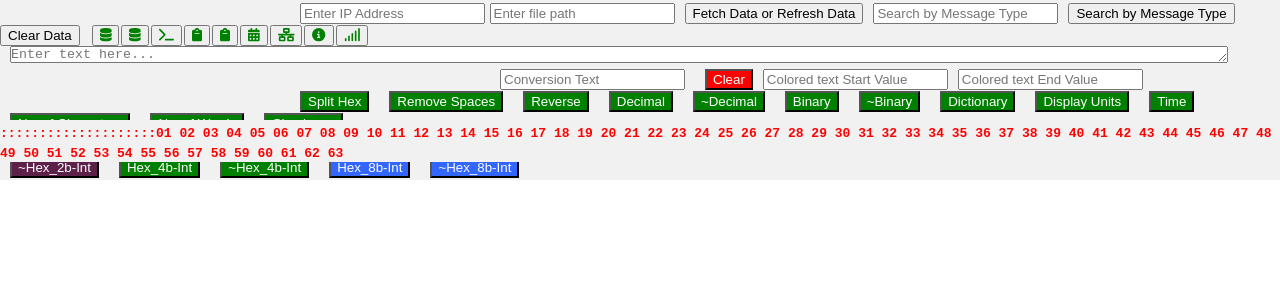
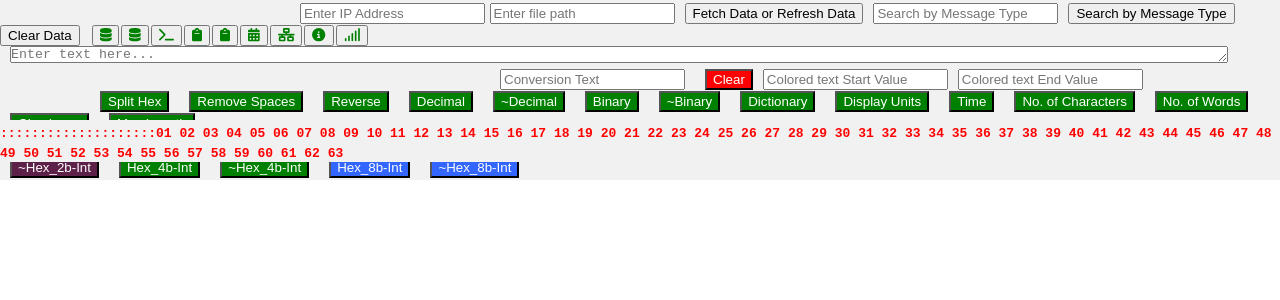
Before and after one commit to pavanpenneti/CLITesting, a React (Create React App) app: page / in a window 1280 px wide. Shown: the top 300 px of the page. Built offline with nearby package versions, Linux system fonts and the light colour scheme.

Commit message:
added msg length

```diff
--- a/public/index.html
+++ b/public/index.html
@@ -27,7 +27,7 @@
       work correctly both with client-side routing and a non-root public URL.
       Learn how to configure a non-root public URL by running `npm run build`.
     -->
-    <title>Testing Tool</title>
+    <title>@Pavan | QA Tool</title>
   </head>
   <body>
     <noscript>You need to enable JavaScript to run this app.</noscript>
--- a/src/Screens/components/LogData.js
+++ b/src/Screens/components/LogData.js
@@ -730,6 +730,25 @@ function LogData() {
       alert(error.message);
     }
   };
+  const msglgt = (event) => {
+    event.preventDefault();
+    console.log(inputText);
+    try {
+      // Preprocess the inputText
+      const normalizedInput = inputText.trim().replace(/ /g, ''); // Remove all spaces
+      const hexArray = normalizedInput.match(/.{1,2}/g); // Split into 2-character chunks
+
+      if (!hexArray) {
+        throw new Error('Invalid input. Please provide valid hex values.');
+      }
+      const lengthOfHexArray = hexArray.length;
+      const msglength = lengthOfHexArray + 128
+      const msglength1 =  msglength.toString(16).padStart(2, '0').toUpperCase();
+      setResult(msglength1);
+    } catch (error) {
+      alert(error.message);
+    }
+  };
   const splitHex = (event) => {
     event.preventDefault();
     try {
@@ -986,7 +1005,7 @@ function LogData() {
         <button
           onClick={splitHex}
           style={{
-            marginLeft: '300px',
+            marginLeft: '100px',
             marginRight: '10px',
             background: 'green',
             color: 'white',
@@ -1126,6 +1145,17 @@ function LogData() {
           }}
         >
           Checksum{' '}
+        </button>
+        <button
+          onClick={msglgt}
+          style={{
+            marginLeft: '10px',
+            marginRight: '10px',
+            background: 'green',
+            color: 'white',
+          }}
+        >
+          Msg Length{' '}
         </button>
 
         <br />
```
